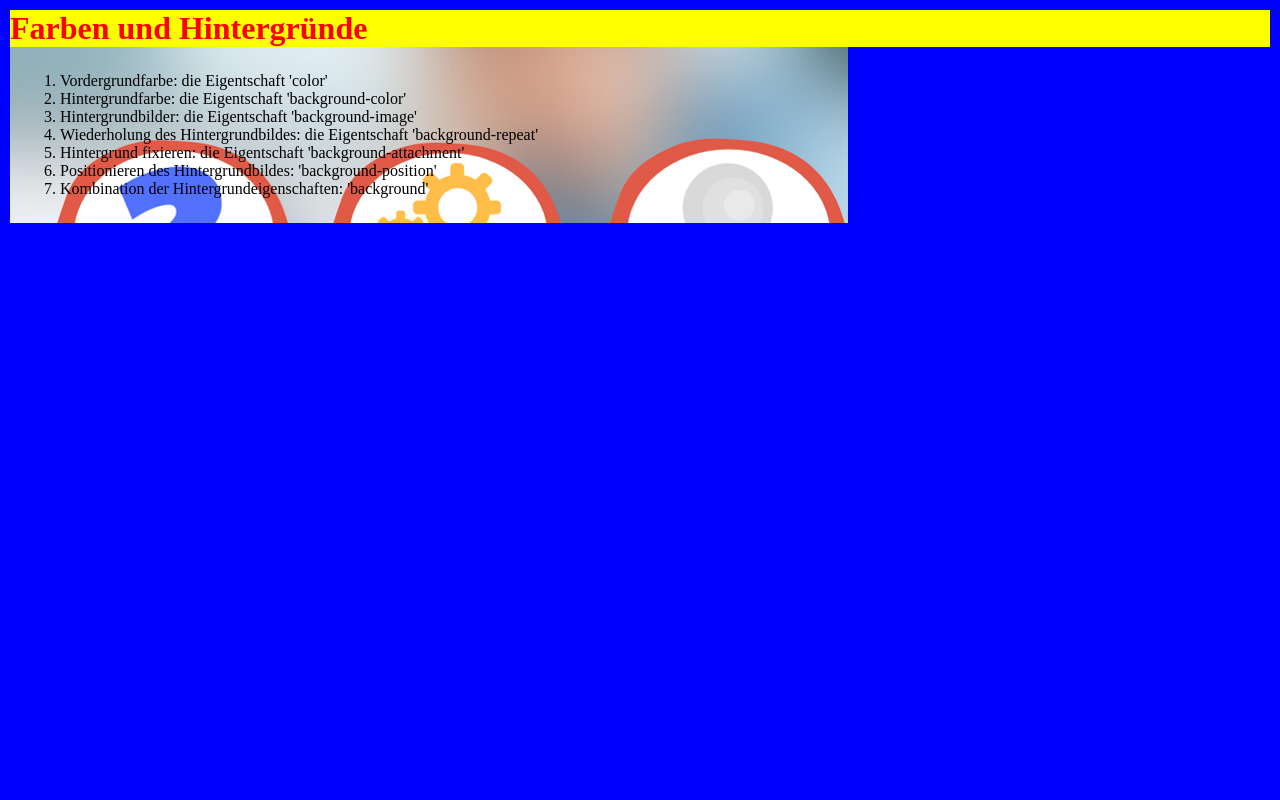
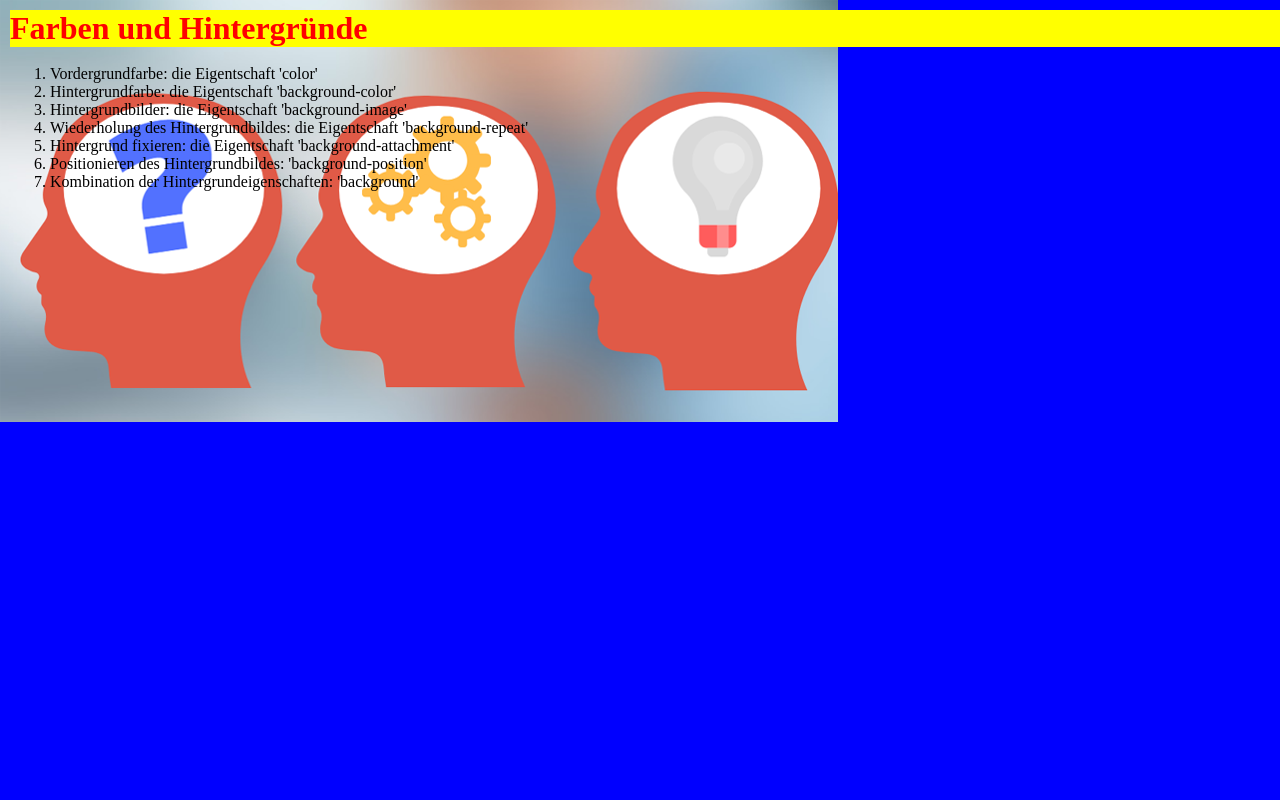
Before and after one commit to jahidxuddin/praktische-informatik, a PHP site: page / in a window 1280 px wide. Run offline with PHP 8.4, Linux system fonts and the light colour scheme.

Commit message:
Farben und Hintergründe

```diff
--- a/Technische Kommunikation/farben und hintergründe/style.css
+++ b/Technische Kommunikation/farben und hintergründe/style.css
@@ -5,22 +5,27 @@
 
 body {
     background-color: blue;
-    padding: 10px;
+    width: 100%;
 }
 
 header {
     background-color: yellow;
     color: red;
+    position: absolute;
+    top: 10px;
+    left: 10px;
+    width: 100%;
 }
 
 main {
     background-image: url("./img/Bild1.png");
     background-repeat: no-repeat;
-    background-size: 1920 1080;
+    background-size: auto;
+    height: 100vh;
 }
 
 main ol {
-    padding-top: 25px;
+    padding-top: 65px;
     padding-bottom: 25px;
     padding-left: 50px;
 }
```
